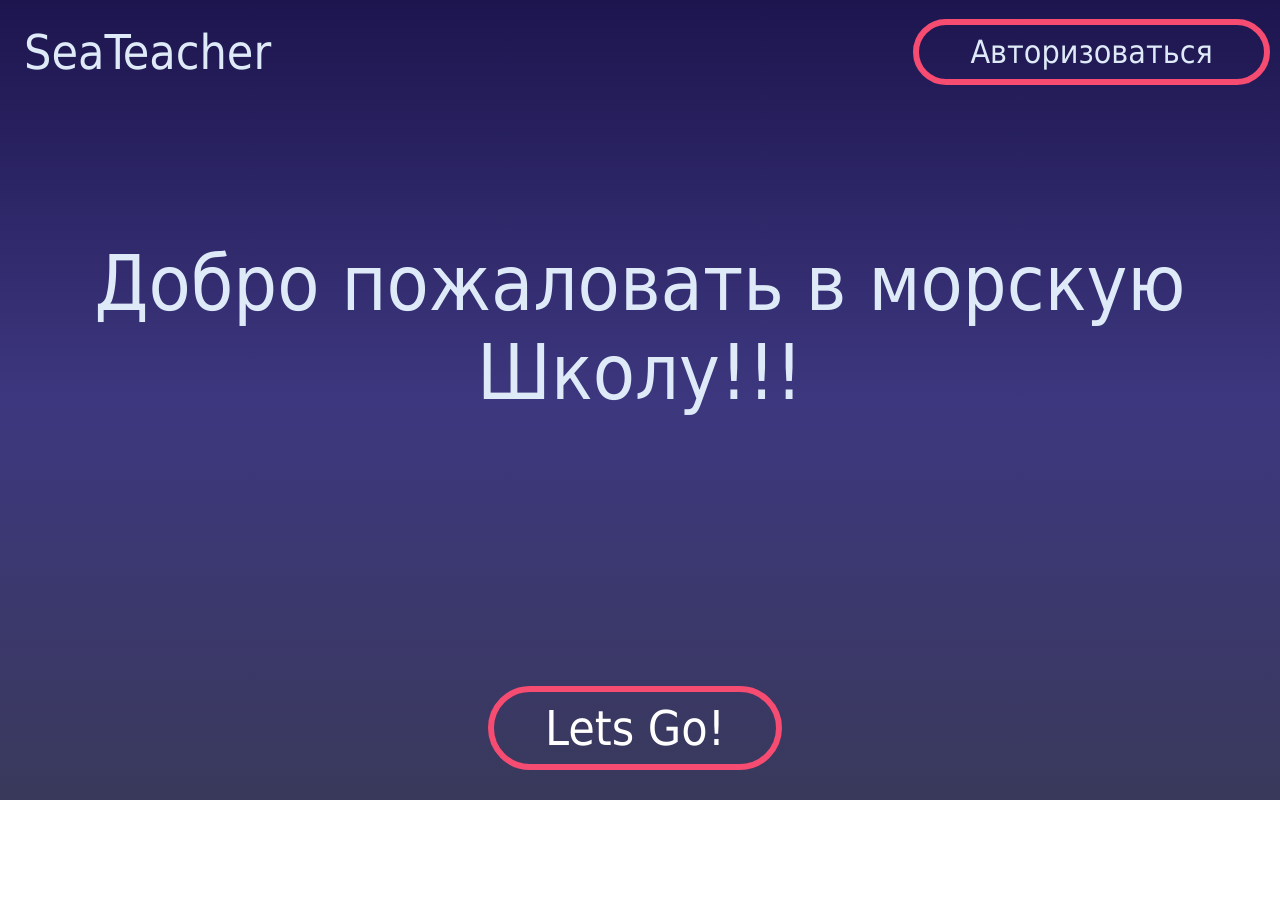
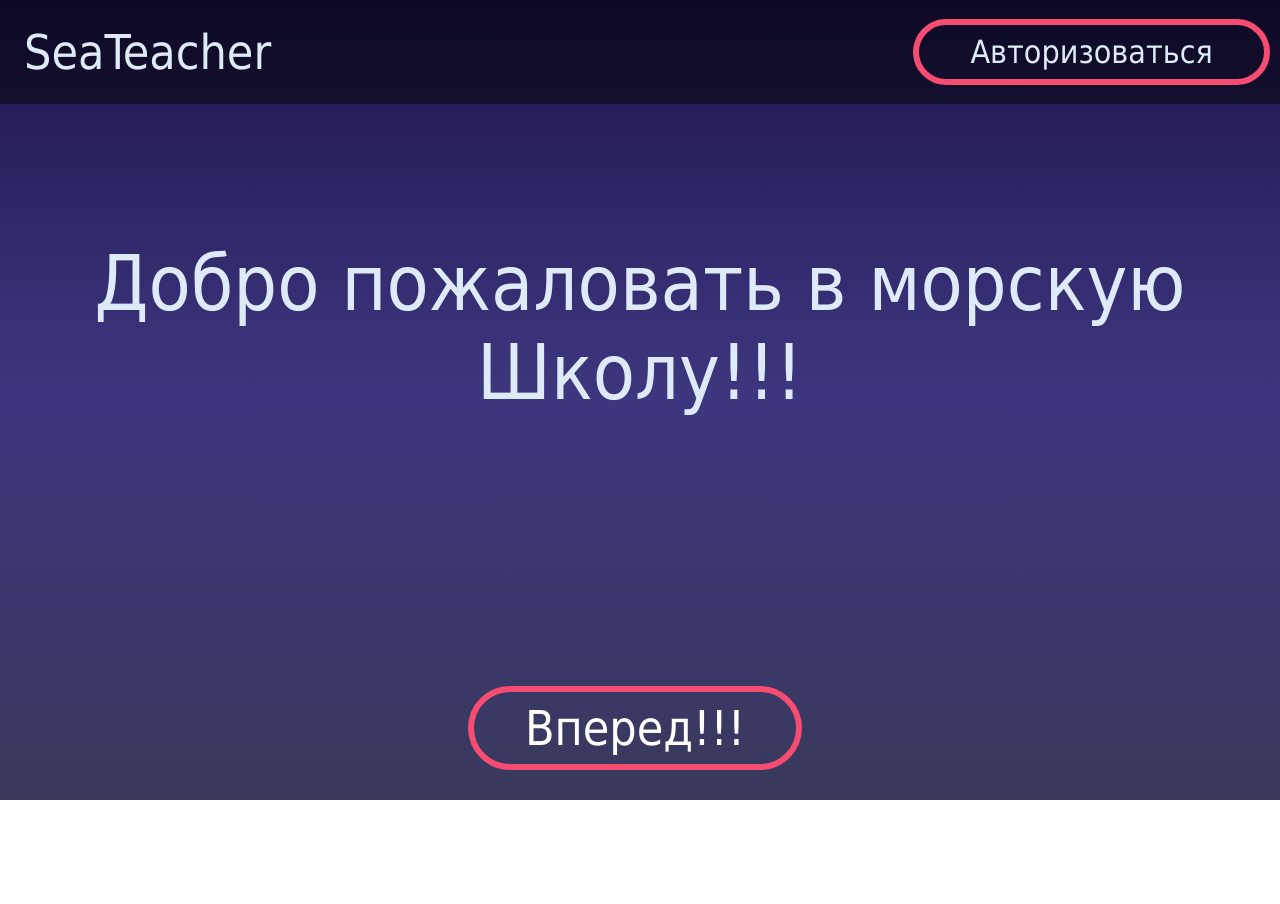
Before and after one commit to colornew/SeaTeacher, a Flask app: page / in a window 1280 px wide. Run offline with Flask 2, Linux system fonts and the light colour scheme; parts of the project's set-up code (start-up, migrations or seed data) failed here and were passed over.

Commit message:
Some corrects in style pages

```diff
--- a/static/css/navbar.css
+++ b/static/css/navbar.css
@@ -1,4 +1,5 @@
 header {
+    background: rgba(0, 0, 0, 0.3);
     color: var(--main-font);
     text-decoration: none;
     font-size: xx-large;
@@ -130,7 +131,7 @@ a {
     margin: -100px 0 0 0;
     padding: 125px 50px 50px;
     right: -100px;
-    background: rgba(0, 0, 0, 0.1);
+    background: rgba(0, 0, 0, 0.5);
     list-style-type: none;
     -webkit-font-smoothing: antialiased;
     transform-origin: 0% 0%;
--- a/static/scripts/lesson.js
+++ b/static/scripts/lesson.js
@@ -97,7 +97,6 @@ for (let i = 0; i < text.length + 1; i++) {
                     }
                 }
             }
-            alert(cont.innerHTML)
             blockContent.appendChild(cont)
 
         }
--- a/templates/index.html
+++ b/templates/index.html
@@ -3,7 +3,7 @@
     <div class="welcome-block">
         <div class="welcome-string">Добро пожаловать в морскую Школу!!!</div>
         {% if current_user.is_anonymous %}
-            <a href="{{ url_for('authentication') }}" class="button">Lets Go!</a>
+            <a href="{{ url_for('authentication') }}" class="button">Вперед!!!</a>
         {% else %}
             <a href="{{ url_for('roadmap') }}" class="button">Вперед!!!</a>
         {% endif %}</div>
```
Also changed, not shown: db.sqlite.
